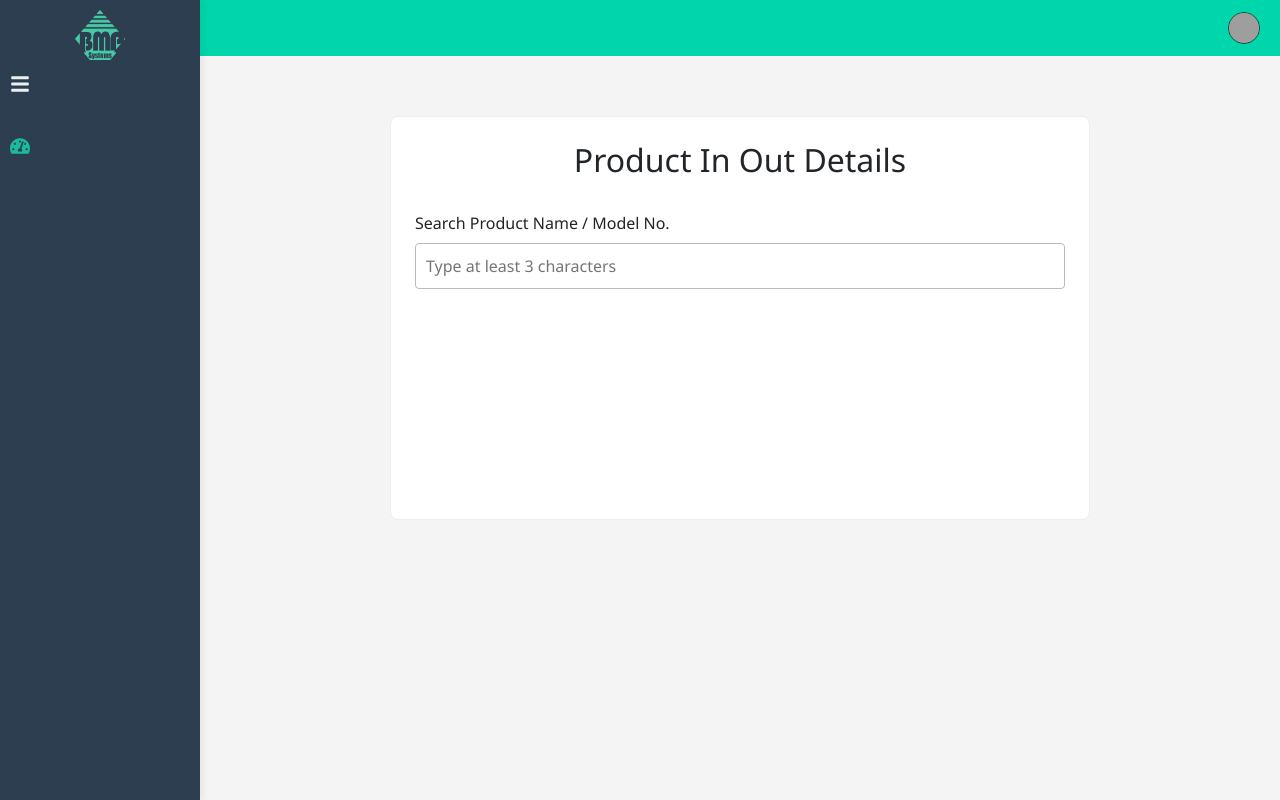
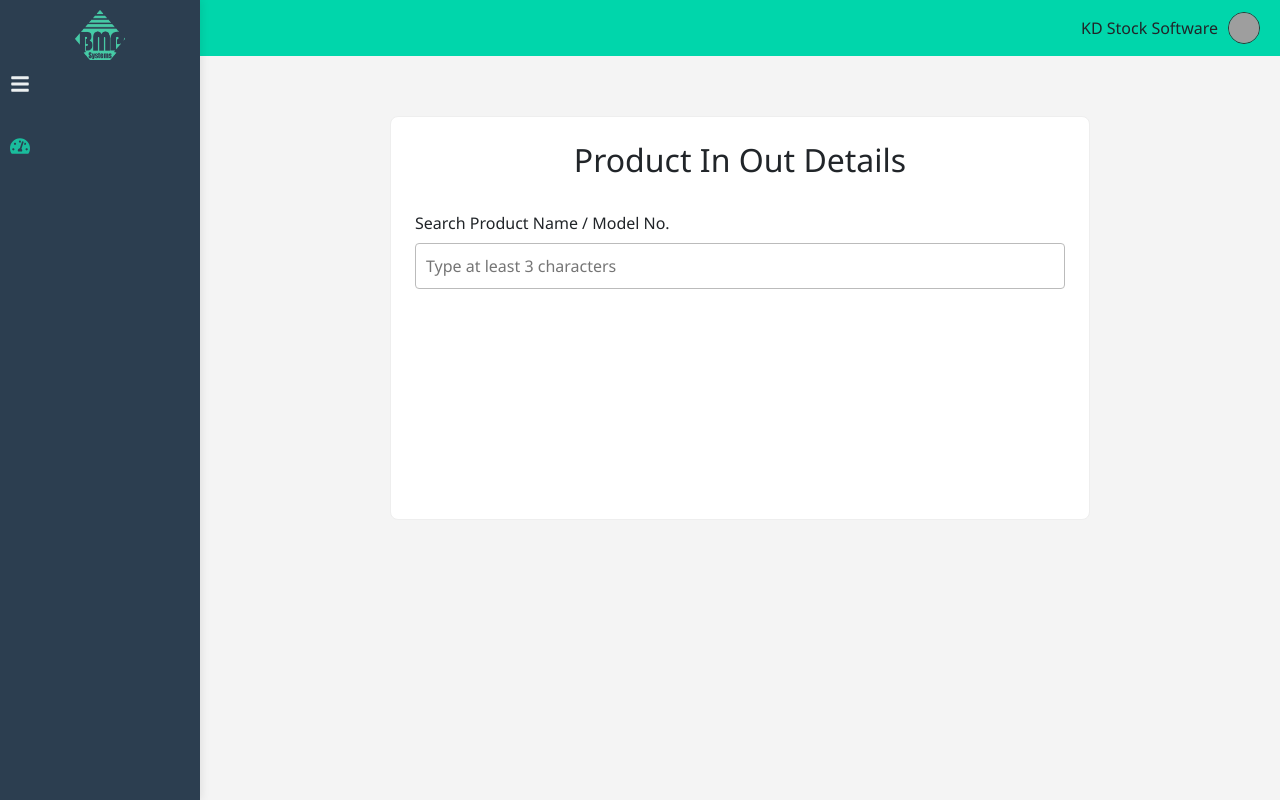
Before and after one commit to bmpsystems/kdstocksoft, a React (Create React App) app in the folder frontend/: page /product-in-out in a window 1280 px wide. Built offline with nearby package versions, Linux system fonts and the light colour scheme; grey boxes are pictures that could not be loaded.

Commit message:
Topbar js file added KD Stock software name

```diff
--- a/frontend/src/components/TopBar.js
+++ b/frontend/src/components/TopBar.js
@@ -20,7 +20,7 @@ const TopBar = () => {
 
   const handleLogout = () => {
     localStorage.clear(); // remove all keys
-    window.location.href = 'https://kdstocksoft.vercel.app/';
+    window.location.href = 'http://localhost:3000/';
   };
 
   const navigateMypofile = () => {
@@ -48,6 +48,10 @@ const TopBar = () => {
 
   return (
     <div className="topbar">
+      {/* Center Title */}
+    <div className="topbar-title">
+      KD Stock Software
+    </div>
       <div className="user-info-wrapper" ref={dropdownRef}>
         <div className="user-text">
           <span className="username">{username}</span>
@@ -111,7 +115,12 @@ const TopBar = () => {
         </div>
       </div>
     </div>
+
+
   );
+
+
 };
 
+
 export default TopBar;
```
